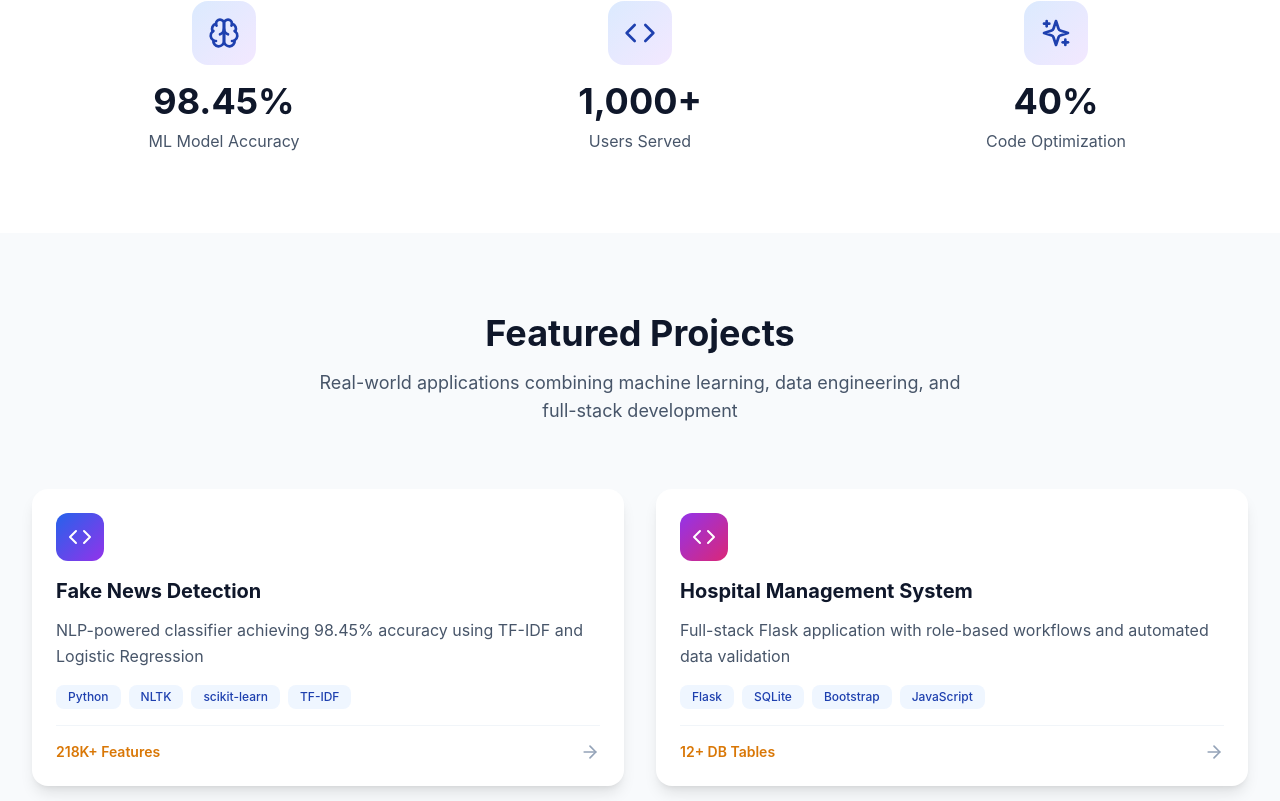
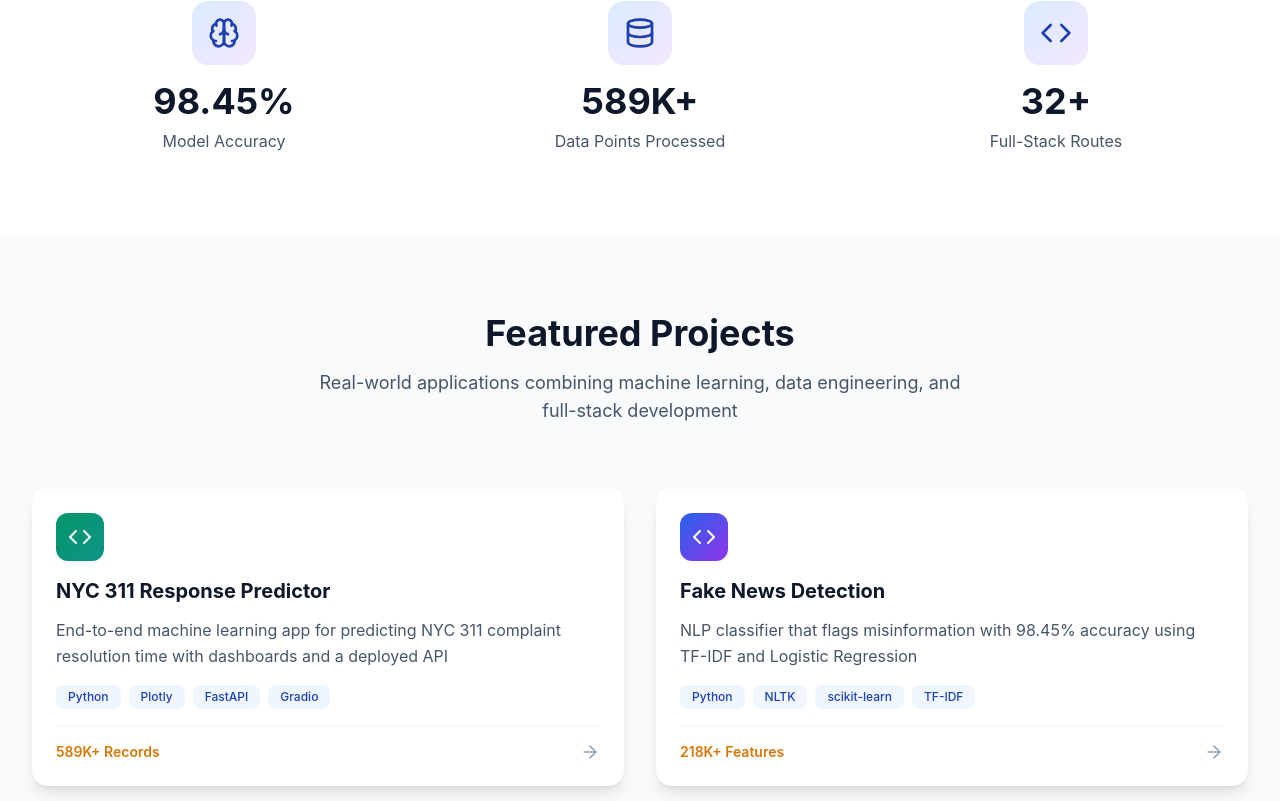
Before and after one commit to GireesheePendela/My-Portfolio, a React (Vite) app: page /home in a window 1280 px wide. Shown: the part 959-1760 px from the top of the page. Built offline with nearby package versions, Linux system fonts and the light colour scheme.

Commit message:
Update portfolio content, experience, certifications, and project links

```diff
--- a/Pages/About.jsx
+++ b/Pages/About.jsx
@@ -17,7 +17,7 @@ export default function About() {
     {
       icon: BookOpen,
       title: 'Continuous Learning',
-      description: 'From grading Data Wrangling to exploring cutting-edge NLP techniques, I never stop growing.'
+      description: 'From teaching Data Wrangling to exploring cutting-edge NLP techniques, I never stop growing.'
     },
     {
       icon: Users,
@@ -31,7 +31,7 @@ export default function About() {
       year: '2024 - Present',
       title: 'Rutgers University',
       subtitle: 'Master of Science in Data Science',
-      description: 'Deepening expertise in NLP, statistical learning, and database systems while contributing as a Data Wrangling grader.',
+      description: 'Deepening expertise in NLP, statistical learning, and database systems while contributing as a Teaching Assistant for Data Wrangling.',
       icon: GraduationCap,
       color: 'bg-blue-100 text-blue-800'
     },
@@ -144,7 +144,7 @@ export default function About() {
                 </p>
                 <p>
                   Today, I'm specializing in Natural Language Processing and Statistical Learning. I've contributed
-                  as a grader for Data Wrangling courses and worked on projects including a fake news detection system
+                  as a Teaching Assistant for Data Wrangling courses and worked on projects including a fake news detection system
                   achieving 98.45% accuracy through careful feature engineering, and a hospital management platform
                   handling 32+ routes with automated validation.
                 </p>
--- a/Pages/Education.jsx
+++ b/Pages/Education.jsx
@@ -98,7 +98,7 @@ export default function Education() {
     {
       icon: Award,
       title: 'Academic Contribution',
-      description: 'Experience as a grader for Data Wrangling',
+      description: 'Experience as a Teaching Assistant for Data Wrangling',
       color: 'bg-purple-100 text-purple-800'
     }
   ];
--- a/Pages/Experience.jsx
+++ b/Pages/Experience.jsx
@@ -5,23 +5,42 @@ import { Briefcase, TrendingUp, Users, Zap, CheckCircle2, Calendar } from 'lucid
 export default function Experience() {
   const experiences = [
     {
-      role: 'Data Wrangling Grader',
+      role: 'Teaching Assistant, Statistics',
       company: 'Rutgers University',
       location: 'New Brunswick, NJ',
-      period: '2025',
+      period: 'Jan 2026 - Present',
       current: true,
       type: 'Academic',
       icon: Users,
+      color: 'from-emerald-600 to-teal-700',
+      description: 'Assisting with introductory statistics instruction by supporting students on concepts, exercises, and applied problem solving.',
+      responsibilities: [
+        'Supported students with statistics concepts, homework, and exam preparation',
+        'Explained probability, inference, and data interpretation in accessible terms',
+        'Assisted with grading and provided clear, actionable feedback',
+        'Helped students connect statistical methods to real-world datasets'
+      ],
+      skills: ['Statistics', 'Data Analysis', 'Teaching', 'Communication', 'Problem Solving'],
+      impact: 'Supporting students in statistics while strengthening my understanding of analytical thinking and quantitative reasoning'
+    },
+    {
+      role: 'Teaching Assistant, Data Wrangling',
+      company: 'Rutgers University',
+      location: 'New Brunswick, NJ',
+      period: 'Sep 2025 - Dec 2025',
+      current: false,
+      type: 'Academic',
+      icon: Users,
       color: 'from-blue-600 to-blue-800',
-      description: 'Contributing to data science education by evaluating student assignments and providing constructive feedback for Data Wrangling coursework.',
+      description: 'Supported undergraduate Data Wrangling coursework by guiding students through data preparation, transformation, and analysis tasks.',
       responsibilities: [
-        'Review and grade data preprocessing and transformation assignments',
-        'Provide detailed feedback on code quality, efficiency, and best practices',
-        'Help students understand complex data manipulation techniques',
-        'Ensure consistent evaluation standards across assignments'
+        'Reviewed and assessed data preprocessing and transformation assignments',
+        'Provided feedback on code quality, efficiency, and best practices',
+        'Helped students understand core data manipulation techniques',
+        'Maintained consistent evaluation standards across assignments'
       ],
       skills: ['Python', 'pandas', 'Data Preprocessing', 'Teaching', 'Technical Communication'],
-      impact: 'Supporting the next generation of data scientists while reinforcing my own mastery of data wrangling techniques'
+      impact: 'Helping students build confidence with practical data wrangling while reinforcing my own technical foundation'
     },
     {
       role: 'Project Intern',
@@ -74,7 +93,8 @@ export default function Experience() {
 
   const timeline = [
     { year: '2024 - Present', event: 'MS Data Science at Rutgers University', type: 'education' },
-    { year: '2025', event: 'Data Wrangling Grader', type: 'work' },
+    { year: '2026 - Present', event: 'Teaching Assistant, Statistics', type: 'work' },
+    { year: 'Sep - Dec 2025', event: 'Teaching Assistant, Data Wrangling', type: 'work' },
     { year: '2024', event: 'Graduated with BTech in Computer Science', type: 'education' },
     { year: '2023', event: 'Project Intern at Matchday AI & FluentGrid', type: 'work' },
     { year: '2022', event: 'Active in WomenTech & GirlScript Communities', type: 'community' },
--- a/Pages/Home.jsx
+++ b/Pages/Home.jsx
@@ -29,25 +29,35 @@ export default function Home() {
   };
 
   const stats = [
-    { value: '98.45%', label: 'ML Model Accuracy', icon: Brain },
-    { value: '1,000+', label: 'Users Served', icon: Code },
-    { value: '40%', label: 'Code Optimization', icon: Sparkles }
+    { value: '98.45%', label: 'Model Accuracy', icon: Brain },
+    { value: '589K+', label: 'Data Points Processed', icon: Database },
+    { value: '32+', label: 'Full-Stack Routes', icon: Code }
   ];
 
   const featuredProjects = [
     {
+      title: 'NYC 311 Response Predictor',
+      description: 'End-to-end machine learning app for predicting NYC 311 complaint resolution time with dashboards and a deployed API',
+      tech: ['Python', 'Plotly', 'FastAPI', 'Gradio'],
+      metric: '589K+ Records',
+      color: 'from-emerald-600 to-teal-600',
+      github: 'https://github.com/GireesheePendela/nyc-311-response-predictor'
+    },
+    {
       title: 'Fake News Detection',
-      description: 'NLP-powered classifier achieving 98.45% accuracy using TF-IDF and Logistic Regression',
+      description: 'NLP classifier that flags misinformation with 98.45% accuracy using TF-IDF and Logistic Regression',
       tech: ['Python', 'NLTK', 'scikit-learn', 'TF-IDF'],
       metric: '218K+ Features',
-      color: 'from-blue-600 to-purple-600'
+      color: 'from-blue-600 to-purple-600',
+      github: 'https://github.com/GireesheePendela/fake_news_detection'
     },
     {
       title: 'Hospital Management System',
-      description: 'Full-stack Flask application with role-based workflows and automated data validation',
+      description: 'Full-stack Flask application with role-based workflows, validation, and reusable templates',
       tech: ['Flask', 'SQLite', 'Bootstrap', 'JavaScript'],
       metric: '12+ DB Tables',
-      color: 'from-purple-600 to-pink-600'
+      color: 'from-purple-600 to-pink-600',
+      github: 'https://github.com/DBMS16-954-694-01-HMS/DBMS_HMS_PROJ'
     }
   ];
 
@@ -190,13 +200,19 @@ export default function Home() {
 
           <div className="grid md:grid-cols-2 gap-8">
             {featuredProjects.map((project, index) => (
+              <a
+                key={project.title}
+                href={project.github}
+                target="_blank"
+                rel="noopener noreferrer"
+                className="no-underline"
+              >
                 <motion.div
-                key={project.title}
                   initial={{ opacity: 0, y: 30 }}
                   whileInView={{ opacity: 1, y: 0 }}
                   viewport={{ once: true }}
                   transition={{ delay: index * 0.1 }}
-                className="bg-white rounded-2xl p-6 shadow-lg hover:shadow-2xl transition-all group"
+                  className="bg-white rounded-2xl p-6 shadow-lg hover:shadow-2xl transition-all group cursor-pointer h-full"
                 >
                   <div className={`w-12 h-12 bg-gradient-to-br ${project.color} rounded-xl mb-4 flex items-center justify-center`}>
                     <Code className="w-6 h-6 text-white" />
@@ -217,6 +233,7 @@ export default function Home() {
                     <ArrowRight className="w-5 h-5 text-slate-400 group-hover:text-blue-800 group-hover:translate-x-1 transition-all" />
                   </div>
                 </motion.div>
+              </a>
             ))}
           </div>
 
--- a/Pages/Honors.jsx
+++ b/Pages/Honors.jsx
@@ -4,6 +4,30 @@ import { Users, Code, Cloud, BookOpen, ExternalLink } from 'lucide-react';
 
 export default function Honors() {
   const certifications = [
+    {
+      title: 'Microsoft Azure AI Essentials: Workloads and Machine Learning on Azure',
+      organization: 'Microsoft',
+      year: '2026',
+      icon: Cloud,
+      color: 'from-blue-500 to-cyan-600',
+      description: 'Professional certification validating expertise in Azure AI services, machine learning workloads, and cloud-based AI solutions',
+      skills: ['Machine Learning', 'Artificial Intelligence', 'Azure AI Foundry', 'Cloud Computing'],
+      badge: '☁️',
+      credentialLabel: 'View Certificate',
+      credentialUrl: 'https://www.linkedin.com/learning/certificates/824b63dc751ffd50068c1aedc404ce553c864c5f05176d705f81'
+    },
+    {
+      title: 'Introduction to Data Science',
+      organization: 'Cisco Networking Academy',
+      year: '2026',
+      icon: Code,
+      color: 'from-cyan-600 to-blue-600',
+      description: 'Certification validating foundational data science concepts, analytical thinking, and practical data manipulation techniques',
+      skills: ['Data Analysis', 'Data Science', 'Machine Learning', 'Data Engineering'],
+      badge: '📊',
+      credentialLabel: 'View Badge',
+      credentialUrl: 'https://www.credly.com/badges/97b2b938-0322-4408-bc68-04086ba08392'
+    },
     {
       title: 'AI Planet Python Certification',
       organization: 'AI Planet',
@@ -56,13 +80,23 @@ export default function Honors() {
 
   const activities = [
     {
-      title: 'Data Wrangling Grader',
+      title: 'Teaching Assistant, Statistics',
+      organization: 'Rutgers University',
+      year: '2026 - Present',
+      icon: BookOpen,
+      color: 'from-emerald-600 to-teal-700',
+      description: 'Supporting students with statistics concepts, problem solving, and applied quantitative analysis.',
+      impact: 'Helping students build confidence with statistical reasoning',
+      type: 'Academic Role'
+    },
+    {
+      title: 'Teaching Assistant, Data Wrangling',
       organization: 'Rutgers University',
       year: '2025',
       icon: BookOpen,
       color: 'from-purple-600 to-purple-800',
-      description: 'Evaluated student assignments, provided feedback at undergraduate level.',
-      impact: 'Contributing to the next generation of data scientists',
+      description: 'Supported undergraduate students with data wrangling assignments and provided detailed feedback.',
+      impact: 'Helping students build practical data skills',
       type: 'Academic Role'
     },
     {
--- a/Pages/Projects.jsx
+++ b/Pages/Projects.jsx
@@ -7,6 +7,32 @@ export default function Projects() {
 
   const projects = [
     {
+      id: 'nyc-311-response-predictor',
+      title: 'NYC 311 Response Predictor',
+      tagline: 'Resolution Time Intelligence App',
+      year: 'Mar 2026',
+      category: 'Machine Learning',
+      icon: LineChart,
+      color: 'from-emerald-600 to-teal-600',
+      description: 'Built an end-to-end machine learning system for estimating NYC 311 complaint resolution time, from SQL-based analysis and feature engineering to model training, dashboarding, and deployment.',
+      challenge: '311 resolution time is influenced by agency, complaint type, borough, filing time, and seasonal behavior, so the raw records are noisy and not directly predictive.',
+      solution: 'Built a complete pipeline that cleans and structures the 311 data, engineers predictive features, compares regression models, and exposes results through a Plotly dashboard plus Gradio and FastAPI interfaces.',
+      impact: [
+        'Analyzed 589,802 NYC 311 complaints to uncover response-time patterns',
+        'Trained a Random Forest model that reached about 0.79 R²',
+        'Delivered an interactive dashboard and end-user prediction interface',
+        'Packaged the project for local execution and Hugging Face deployment'
+      ],
+      tech: ['Python', 'Pandas', 'scikit-learn', 'XGBoost', 'Plotly', 'FastAPI', 'Gradio', 'SQLAlchemy', 'PostgreSQL', 'Joblib'],
+      metrics: {
+        records: '589K+',
+        r2: '0.79',
+        model: 'Random Forest'
+      },
+      github: 'https://github.com/GireesheePendela/nyc-311-response-predictor',
+      demo: 'https://huggingface.co/spaces/Gireeshee/nyc-311-response-predictor'
+    },
+    {
       id: 'portfolio',
       title: 'Portfolio Website',
       tagline: 'Interactive Personal Portfolio',
@@ -14,9 +40,9 @@ export default function Projects() {
       category: 'Front-End Development',
       icon: Code,
       color: 'from-cyan-600 to-blue-600',
-      description: 'Built a modern, fully responsive portfolio website showcasing projects, skills, and experience with smooth animations and interactive components.',
-      challenge: 'Creating a portfolio that stands out while maintaining fast performance, smooth navigation between pages, and an engaging user experience across all devices.',
-      solution: 'Developed using React with Vite for optimal performance, Tailwind CSS for responsive design, and Framer Motion for smooth animations. Features multi-page navigation with automatic scroll-to-top, interactive skills filtering, and email contact functionality.',
+      description: 'Built a modern, fully responsive portfolio website that presents projects, skills, and experience with clean navigation and smooth motion design.',
+      challenge: 'The goal was to create a portfolio that feels polished and distinctive while still loading quickly and working smoothly across devices.',
+      solution: 'Developed with React and Vite for speed, Tailwind CSS for responsive layout, and Framer Motion for subtle animation. The site includes multi-page navigation, automatic scroll-to-top behavior, skills filtering, and contact interactions.',
       impact: [
         'Smooth page transitions with automatic scroll-to-top navigation',
         'Interactive skills filter with category-based sorting',
@@ -41,15 +67,15 @@ export default function Projects() {
       category: 'Full-Stack Development',
       icon: Database,
       color: 'from-purple-600 to-pink-600',
-      description: 'Designed and built a comprehensive hospital management system with role-based access control, automated workflows, and real-time data management for admins, doctors, and patients.',
-      challenge: 'Healthcare systems require complex data relationships, strict validation, and role-specific workflows while maintaining data integrity across appointments, billing, and medical records.',
-      solution: 'Built a Flask-based application with SQLite backend featuring 12+ normalized tables, 10+ database triggers for automated validation, and 32+ role-specific routes serving 3 distinct user types with reusable Jinja2 templates.',
+      description: 'Designed and built a hospital management system with role-based access control, automated workflows, and structured data management for admins, doctors, and patients.',
+      challenge: 'Healthcare systems need strict validation, clear role separation, and reliable data relationships across appointments, billing, and medical records.',
+      solution: 'Built a Flask application with an SQLite backend, normalized tables, automated database triggers, and role-specific routes served through reusable Jinja2 templates.',
       impact: [
-        '32+ role-specific application routes for seamless workflows',
+        '32+ role-specific application routes for streamlined workflows',
         '12+ normalized database tables with relational integrity',
-        '10+ automated triggers for data validation and consistency',
-        '~40% reduction in frontend code duplication through reusable templates',
-        '17+ dynamic pages with shared layout components'
+        '10+ automated triggers for validation and consistency',
+        'Reduced frontend duplication by about 40% through reusable templates',
+        '17+ dynamic pages built around shared layout components'
       ],
       tech: ['Python', 'Flask', 'SQLite', 'Bootstrap 5', 'JavaScript', 'HTML/CSS', 'Jinja2'],
       metrics: {
@@ -68,11 +94,11 @@ export default function Projects() {
       category: 'Machine Learning',
       icon: Brain,
       color: 'from-blue-600 to-purple-600',
-      description: 'Engineered an advanced NLP system to combat misinformation by classifying news articles as real or fake using machine learning and feature engineering.',
-      challenge: 'With 44,000+ news articles, the challenge was to extract meaningful features and build a classifier that could accurately distinguish between authentic journalism and fake news while maintaining high precision to minimize false positives.',
-      solution: 'Implemented a comprehensive NLP pipeline using NLTK for preprocessing, TF-IDF for feature extraction (generating 218,495 features), and trained two classifiers: Logistic Regression (98.45% accuracy) and Multinomial Naive Bayes (~96% accuracy).',
+      description: 'Engineered an NLP system for classifying news articles as real or fake using machine learning, preprocessing, and feature engineering.',
+      challenge: 'With 44,000+ news articles, the challenge was to extract useful signals and build a classifier that stayed precise while minimizing false positives.',
+      solution: 'Implemented a full NLP pipeline using NLTK preprocessing, TF-IDF feature extraction, and two classifiers: Logistic Regression and Multinomial Naive Bayes.',
       impact: [
-        '98.45% accuracy with 98% precision/recall on 8,854 test samples',
+        '98.45% accuracy with 98% precision and recall on 8,854 test samples',
         '218,495 TF-IDF features engineered from 44,000+ articles',
         'Interactive documentation published on GitHub Pages using Quarto',
         '5+ visualizations including confusion matrices and word clouds'
```
Also changed, not shown: 1 other file (tests, documents, lock files or other folders). Lines whose indentation alone changed are shown as unchanged.
